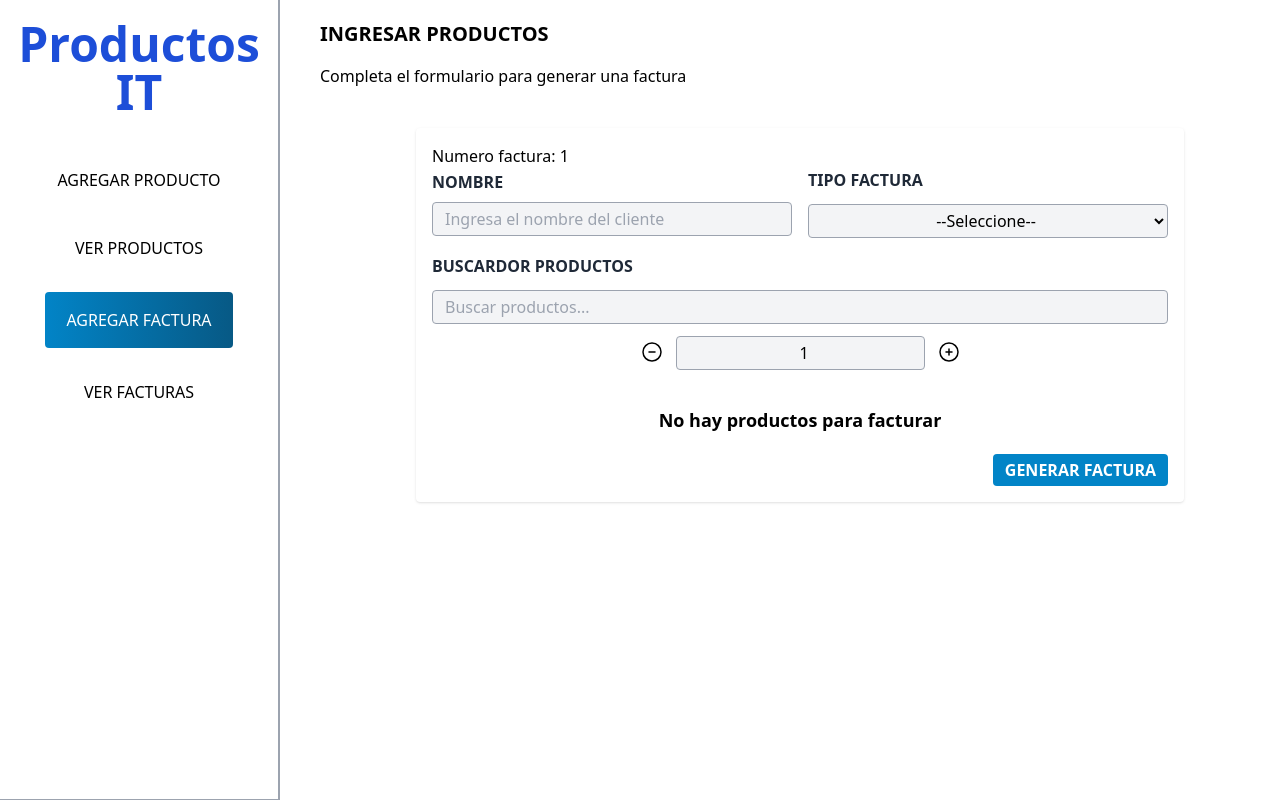
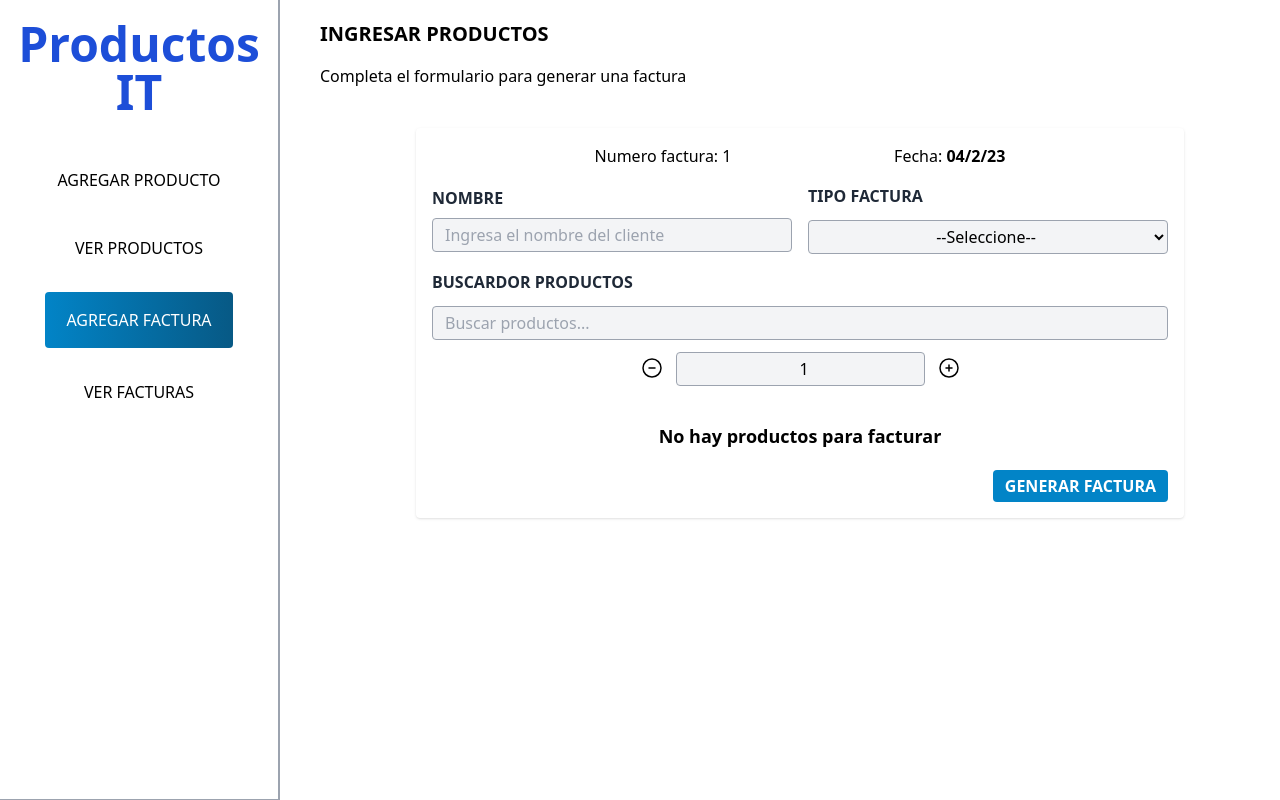
Before and after one commit to vspeed21/productosit, a React (Vite) app: page /admin/crear-factura in a window 1280 px wide. Built offline with nearby package versions, Linux system fonts and the light colour scheme; sample sign-in values are in the browser's storage.

Commit message:
add: function to avoid sobregirar stock

```diff
--- a/src/components/admin/NewFactura.tsx
+++ b/src/components/admin/NewFactura.tsx
@@ -1,11 +1,11 @@
 import { FormEvent, useState, useEffect } from 'react';
+import useFactura from '../../hooks/useFactura';
 
 import Field from '../forms/Field';
 import useProduct from '../../hooks/useProduct';
-import { formatearCantidad } from '../../helpers';
+import { formatDate, formatearCantidad } from '../../helpers';
 import Cantidad from './Cantidad';
 import ProductFactura from './ProductFactura';
-import useFactura from '../../hooks/useFactura';
 import Alert from '../Alert';
 
 function NewFactura() {
@@ -14,9 +14,10 @@ function NewFactura() {
   const [buscadorPro, setbuscadorPro] = useState('');
 
   const [productoFactura, setproductoFactura] = useState([
-    { id: Date.now(), name: '', price: '', stock: 1, cantidadP: 0 },
+    { id: Date.now(), name: '', price: '', stock: 1, cantidadP: 0, activa: false },
   ]);
   const [enableInput, setEnableInput] = useState(false);
+  const [facturaGenerada, setFacturaGenerada] = useState(false);
 
   const [subtotal, setSubtotal] = useState(0);
   const [impuesto, setImpuesto] = useState(0);
@@ -28,13 +29,14 @@ function NewFactura() {
       Number(localStorage.getItem('numeroFactura')) : 1
   );
 
+  const [cambio, setCambio] = useState(false);
   const [alerta, setAlerta] = useState({
     msg: '',
     error: false,
   });
 
-  const { products } = useProduct();
-  const { handleFactura } = useFactura();
+  const { products, setProducts } = useProduct();
+  const { handleFactura, facturas, setFacturas } = useFactura();
 
   useEffect(() => {
     localStorage.setItem('numeroFactura', JSON.stringify(numeroFactura));
@@ -53,20 +55,55 @@ function NewFactura() {
     setSubtotal(valor);
   }, [subtotal, productoFactura]);
 
+  useEffect(() => {
+    if(facturaGenerada) {
+      facturas.map(fact => {
+        if(fact.activa) {
+          products.map(pro => {
+            fact.productoFactura.map(productoLlevado => {
+              if(pro.name === productoLlevado.name) {
+                pro.stock = (Number(pro.stock) - productoLlevado.cantidadP).toString();
+              }
+            });//detalle
+          })//products
+          setProducts([...products]);
+          fact.activa = false;
+        }
+      })
+      setFacturas([...facturas]);
+    }
+    setFacturaGenerada(false);
+  }, [facturaGenerada]);
+
   const productoEncontrado = products.filter(pro => pro.name === buscadorPro);
+
+
   const addProductF = () => {
-    if (cantidad > Number(productoEncontrado[0]?.stock)) {
-      alert('no se puede');
-      return;
+    if(Number(productoEncontrado[0]?.stock) > 0) {
+      let valor = cantidad;
+      productoFactura.map(proF => {
+        if(proF.name === productoEncontrado[0]?.name) {
+          valor = valor + proF.cantidadP;
         }
+      })
+
+      if(Number(productoEncontrado[0]?.stock) >= valor && cantidad <= Number(productoEncontrado[0]?.stock)) {
         setEnableInput(true);
 
         setproductoFactura([
           ...productoFactura,
-      { id: Date.now(), name: productoEncontrado[0].name, price: productoEncontrado[0].price, stock: Number(productoEncontrado[0].stock), cantidadP: cantidad }
+          { id: Date.now(), name: productoEncontrado[0].name, price: productoEncontrado[0].price, stock: Number(productoEncontrado[0].stock), cantidadP: cantidad, activa: true}
         ]);
         setbuscadorPro('');
         setCantidad(1);
+      } else{
+        alert('no se puede hola');
+      }
+    }else{
+      alert('no hay existencias de este producto');
+    }
+
+
   }
 
   function removeProFactura(i: number) {
@@ -76,6 +113,7 @@ function NewFactura() {
   }
 
   const handleSubmit = (e: FormEvent) => {
+    setCambio(true);
     e.preventDefault();
 
     if(client === '') {
@@ -127,15 +165,39 @@ function NewFactura() {
       numeros: {subtotal, impuesto, totalPagar},
       productoFactura,
       fecha: Date.now(),
+      activa: true,
     });
 
+    setFacturaGenerada(true);
+    setCambio(false)
     setNumeroFactura(numeroFactura + 1);
     setClient('');
     setFactura('');
     setEnableInput(false);
     setproductoFactura([
-      { id: Date.now(), name: '', price: '', stock: 1, cantidadP: 0 },
+      { id: Date.now(), name: '', price: '', stock: 1, cantidadP: 0, activa: false },
     ]);
+
+
+
+    // if(!cambio) {
+
+
+
+
+
+    //   // facturas.map(factura => {
+    //   //   factura.productoFactura.map(productoLlevado => {
+    //   //     products.map(producto => {
+    //   //       if (productoLlevado.name === producto.name) {
+    //   //         producto.stock = (Number(producto.stock) - productoLlevado.cantidadP).toString();
+    //   //         setProducts([...products]);
+    //   //       }
+    //   //     });
+    //   //   });
+    //   // });
+    // }
+
   }
 
   return (
@@ -153,7 +215,14 @@ function NewFactura() {
       >
         {alerta.msg && <Alert msg={alerta.msg} error={alerta.error} /> }
 
-        {`Numero factura: ${numeroFactura}`}
+        <div className='flex justify-evenly mb-4'>
+          <p>{`Numero factura: ${numeroFactura}`}</p>
+          <p>
+            Fecha: {''}
+            <span className='font-bold'>{formatDate(Date.now())}</span>
+          </p>
+        </div>
+
         <div className='md:flex md:items-center gap-4 justify-center'>
           <div className='md:w-1/2'>
             <Field
--- a/src/contexts/FacturaContext.tsx
+++ b/src/contexts/FacturaContext.tsx
@@ -35,6 +35,7 @@ export function FacturaProvider({children}: Props) {
     <FacturaContext.Provider
       value={{
         handleFactura,
+        setFacturas,
         facturas,
         filtroName,
         setFiltroName,
--- a/src/contexts/ProductContext.tsx
+++ b/src/contexts/ProductContext.tsx
@@ -1,5 +1,6 @@
 import { createContext, useState, useEffect } from 'react'
 import { Product } from '../interfaces';
+import useFactura from '../hooks/useFactura';
 
 const ProdcutContext = createContext({});
 
@@ -12,6 +13,9 @@ export function ProductProvider({children}:Props) {
     localStorage.getItem('productsit') ? JSON.parse(localStorage.getItem('productsit')!) : []
   );
   const [productObj, setProductObj] = useState<Partial<Product>>({});
+  const [updating, setUpdating] = useState(false);
+
+  const { facturas } = useFactura();
 
   useEffect(() => {
     localStorage.setItem('productsit', JSON.stringify(products) ?? []);
@@ -42,6 +46,7 @@ export function ProductProvider({children}:Props) {
     <ProdcutContext.Provider
       value={{
         products,
+        setProducts,
         handleProduct,
         productObj,
         setProductObj,
--- a/src/contexts/index.ts
+++ b/src/contexts/index.ts
@@ -11,11 +11,13 @@ export type ContextProductProps = {
   productObj: Product
   setProductObj: (producto: Product) => void
   handleDelete: (id: string) => void
+  setProducts: (value: Product[]) => void
 }
 
 export type ContextFacturaProps = {
   handleFactura: (value: Factura) => void
   facturas: Factura[]
+  setFacturas: (value: Factura[]) => void
   facturasFiltradas: Factura[]
   filtroName: string
   setFiltroName: (value: string) => void
--- a/src/interfaces/index.ts
+++ b/src/interfaces/index.ts
@@ -26,4 +26,5 @@ export interface Factura {
   productoFactura: ProductoF[]
   numeros: Numeros
   fecha: number
+  activa: boolean
 }
```
Lines whose indentation alone changed are shown as unchanged.
